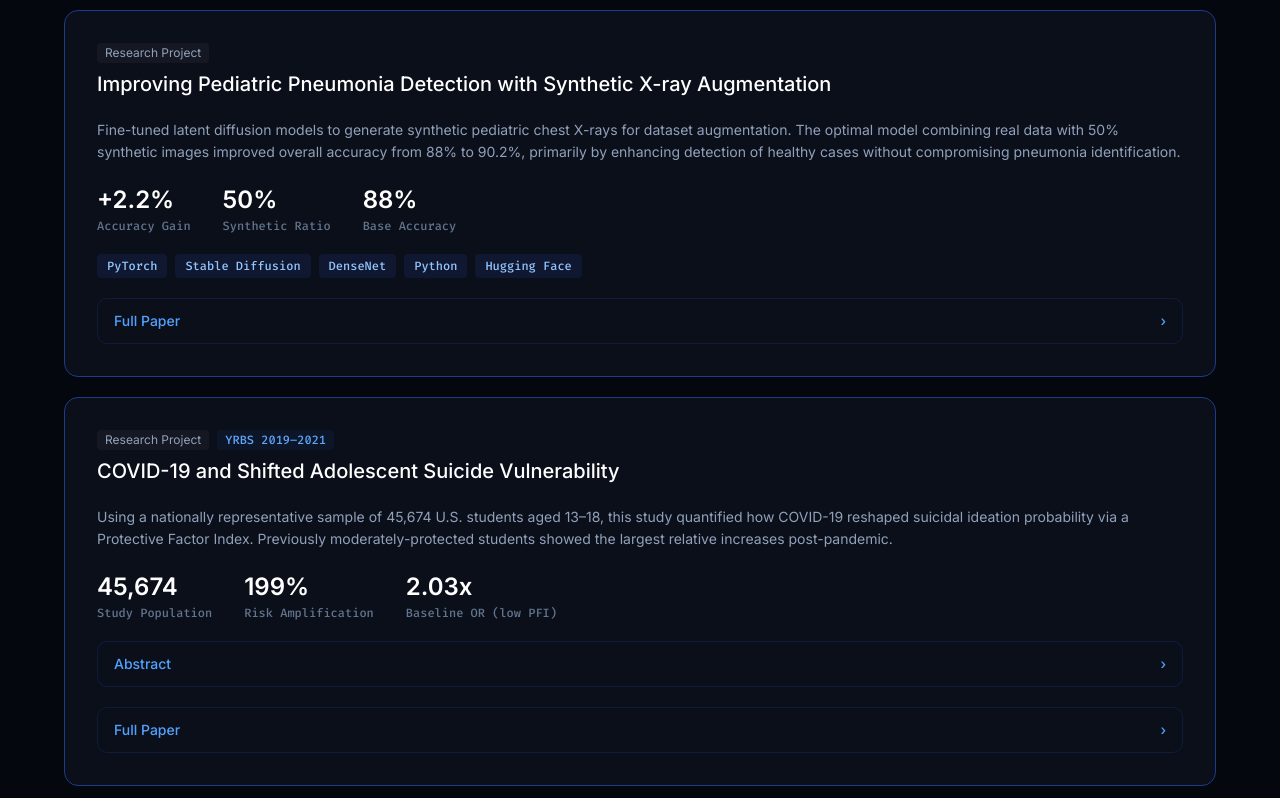
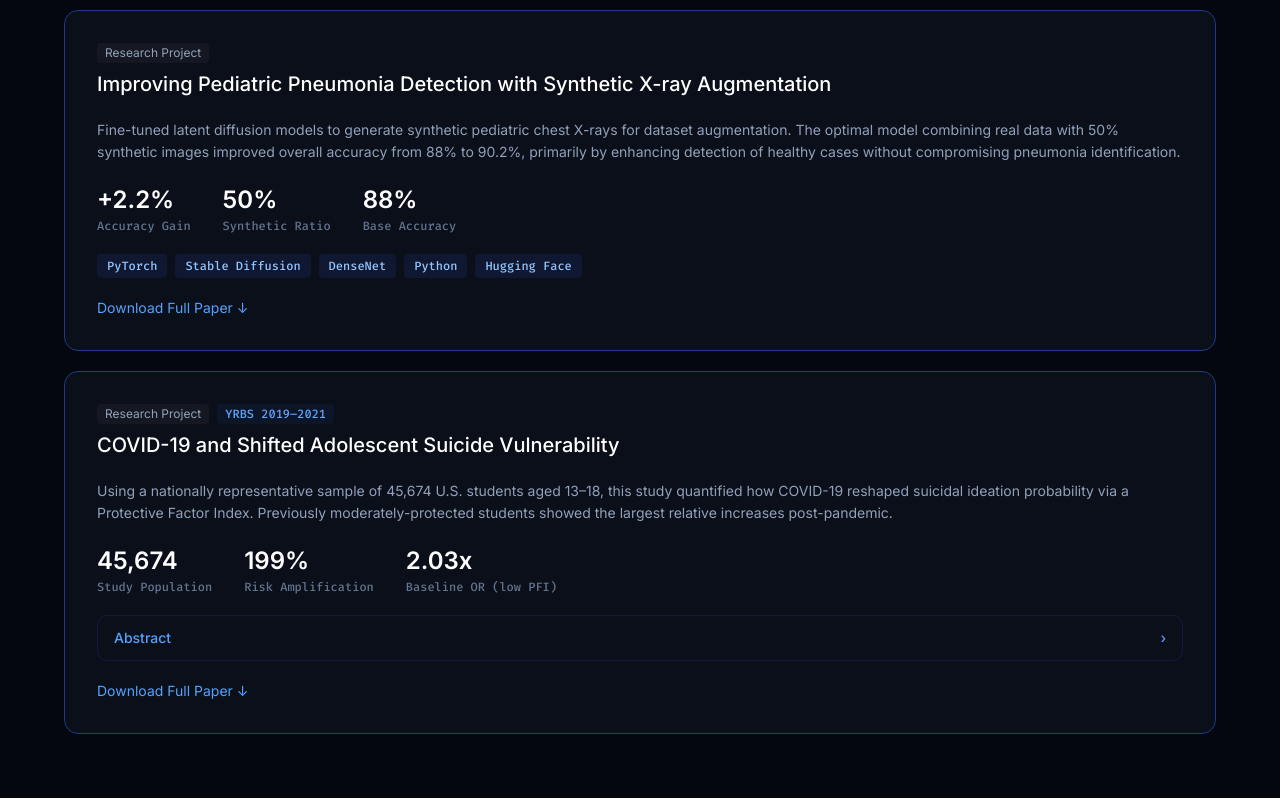
Before and after one commit to ayan-mishra/ayanPortfolio, a Next.js app: page /ayanPortfolio/ in a window 1280 px wide. Shown: the part 2580-3378 px from the top of the page. Built offline with nearby package versions, Linux system fonts and the light colour scheme.

Commit message:
Change COVID and pneumonia papers to download-only links

```diff
--- a/src/app/page.tsx
+++ b/src/app/page.tsx
@@ -20,6 +20,7 @@ type ResearchItem = {
   category: "research" | "systems";
   dataset?: string;
   metrics?: { label: string; value: string }[];
+  downloadOnly?: boolean;
 };
 
 const researchItems: ResearchItem[] = [
@@ -55,6 +56,7 @@ Conclusions: Adults with disability have substantially higher predicted ASCVD ri
       { label: "Synthetic Ratio", value: "50%" },
       { label: "Base Accuracy", value: "88%" },
     ],
+    downloadOnly: true,
   },
   {
     title: "COVID-19 and Shifted Adolescent Suicide Vulnerability",
@@ -70,6 +72,7 @@ Conclusions: Adults with disability have substantially higher predicted ASCVD ri
       { label: "Risk Amplification", value: "199%" },
       { label: "Baseline OR (low PFI)", value: "2.03x" },
     ],
+    downloadOnly: true,
   },
   {
     title: "Momentum",
@@ -383,6 +386,11 @@ export default function Home() {
                     )}
 
                     {item.paperPath && (
+                      item.downloadOnly ? (
+                        <a href={item.paperPath} download className="inline-flex items-center gap-2 text-sm text-blue-400 hover:text-blue-300 transition">
+                          Download Full Paper ↓
+                        </a>
+                      ) : (
                         <details className="rounded-lg border border-blue-900/30 px-4 py-3">
                           <summary className="cursor-pointer text-sm font-medium text-blue-400 list-none flex justify-between items-center">
                             Full Paper
@@ -415,6 +423,7 @@ export default function Home() {
                             </a>
                           </div>
                         </details>
+                      )
                     )}
                   </div>
                 </article>
```
Lines whose indentation alone changed are shown as unchanged.
